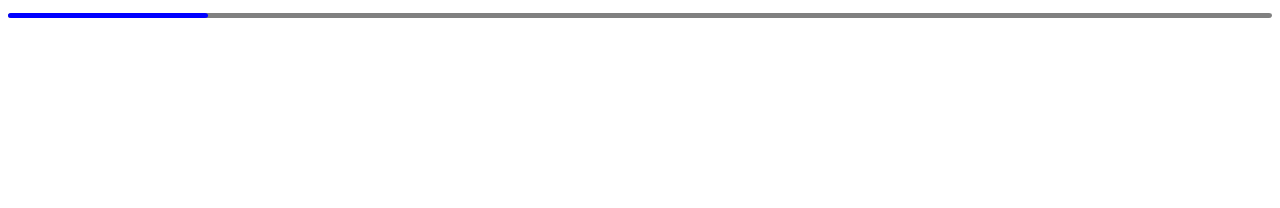
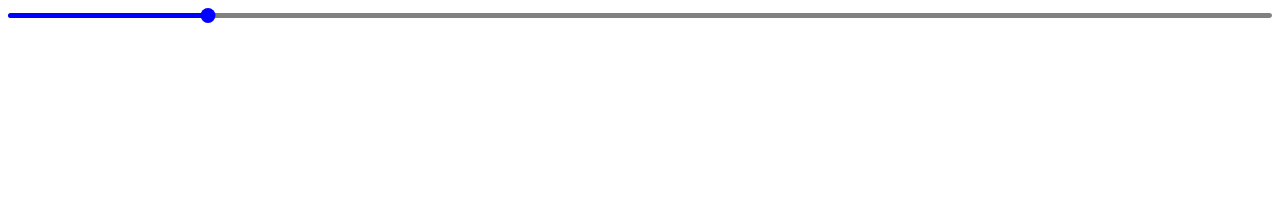
Before and after one commit to marrej/svg-slider, an Angular app: page / in a window 1280 px wide. Shown: the top 208 px of the page. Built offline with nearby package versions, Linux system fonts and the light colour scheme.

Commit message:
feature(*): add thumb

```diff
--- a/src/app/app.component.html
+++ b/src/app/app.component.html
@@ -1,4 +1,5 @@
 <svg width="100%" height="100%">
   <rect fill="grey" width="100%" height="5" rx="3" y="5"></rect>
   <rect fill="blue" width="200px" height="5" rx="3" y="5"></rect>
+  <ellipse cy="7.5" cx="200" rx="7.5" ry="7.5" fill="blue" />
 </svg>
```
